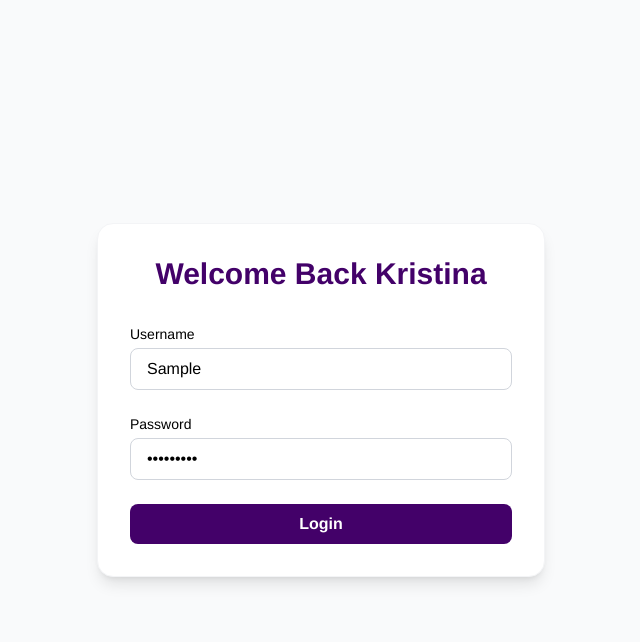
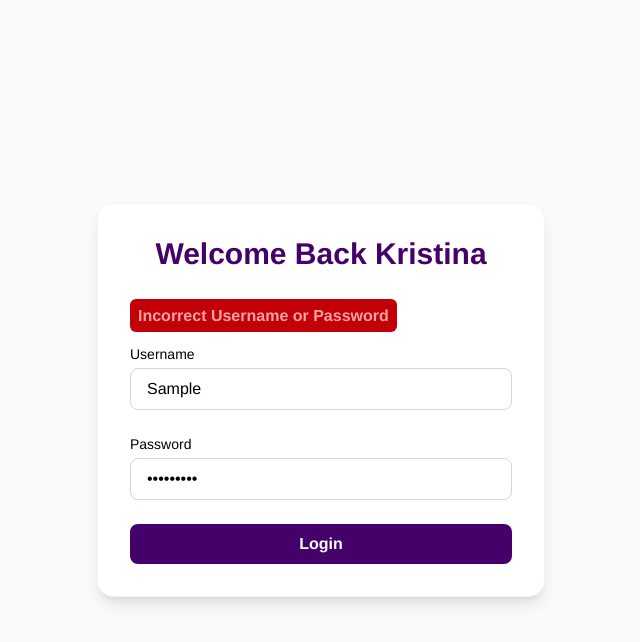
Before and after one commit to OgunwandeBukunmi/kristina, a Next.js app: page /admin in a window 1280 px wide. Both pictures are taken after typing "Sample", "Sample123" into the empty fields and a click on the button "Login". Shown: the top 642 px of the page, without its empty margins (319-959 px from the left). Built offline with nearby package versions, Linux system fonts and the light colour scheme; a web font is replaced by a local one.

Commit message:
type checking

```diff
--- a/src/app/admin/page.tsx
+++ b/src/app/admin/page.tsx
@@ -86,14 +86,16 @@ export default function AdminDashboard() {
     e.preventDefault();
     if (!name.trim() ||  !password.trim()) return setError("Incomplete Credentials")
 
-      if(name === "Kristina"  ) return setCurrentStep("admin-writing")
+
+      if(name === "Kristina" && password === "kristina123"  ) return setCurrentStep("admin-writing")
+        setError("Incorrect Username or Password")
   };
 
   const handlePublish = async () => {
     if (!title.trim()) return alert("Please add a title before publishing.");
 
     const savedData: OutputData | undefined = await editorRef.current?.save();
-    console.log("✅ Published:", { title, contentFor, savedData });
+    console.log("✅ Published:", savedData);
 
 
   };
@@ -107,7 +109,8 @@ export default function AdminDashboard() {
             Welcome Back Kristina
           </h2>
           <form className="space-y-6" onSubmit={handleSubmit}>
-            <div>
+            {error ? <span className="bg-red-700 text-red-300 p-2 rounded-md font-bold mb-8 w-full">{error}</span> : <></>}
+            <div className="mt-4">
               <label className="block text-sm font-medium mb-1">Username</label>
               <input
                 type="text"
@@ -201,6 +204,7 @@ export default function AdminDashboard() {
         <h1 className="text-2xl font-semibold text-gray-800 mb-4">
           Writing for:{" "}
           <span className="text-green-600 capitalize">{contentFor}</span>
+
         </h1>
 
         <input
--- a/src/app/page.tsx
+++ b/src/app/page.tsx
@@ -112,7 +112,7 @@ export default function Home() {
       })
       const response = await request.json()
       console.log(response.message)
-    }catch(err :any){
+    }catch(err:any){
       console.error(err.message)
       setError(err.message)
     }
```
